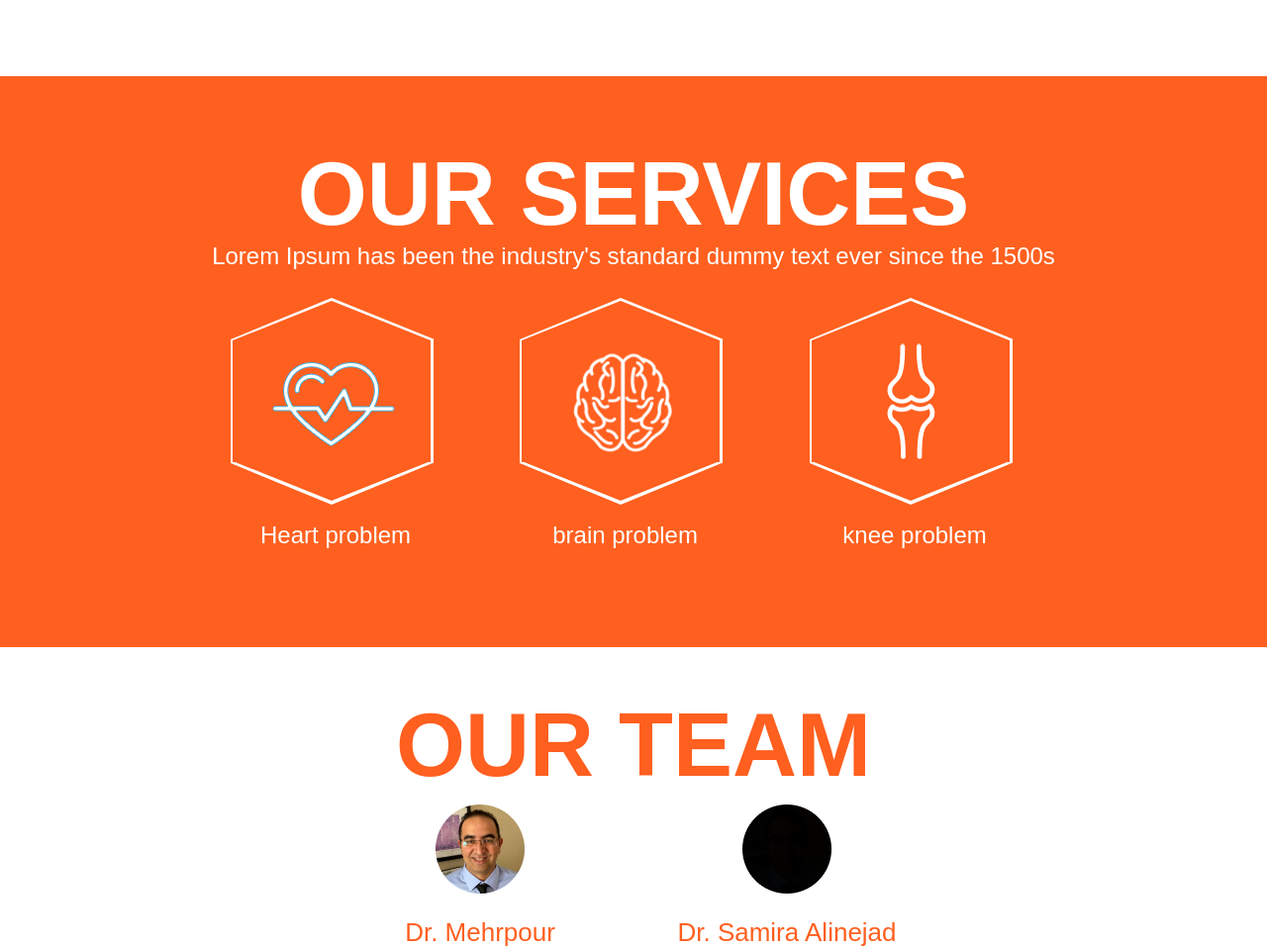
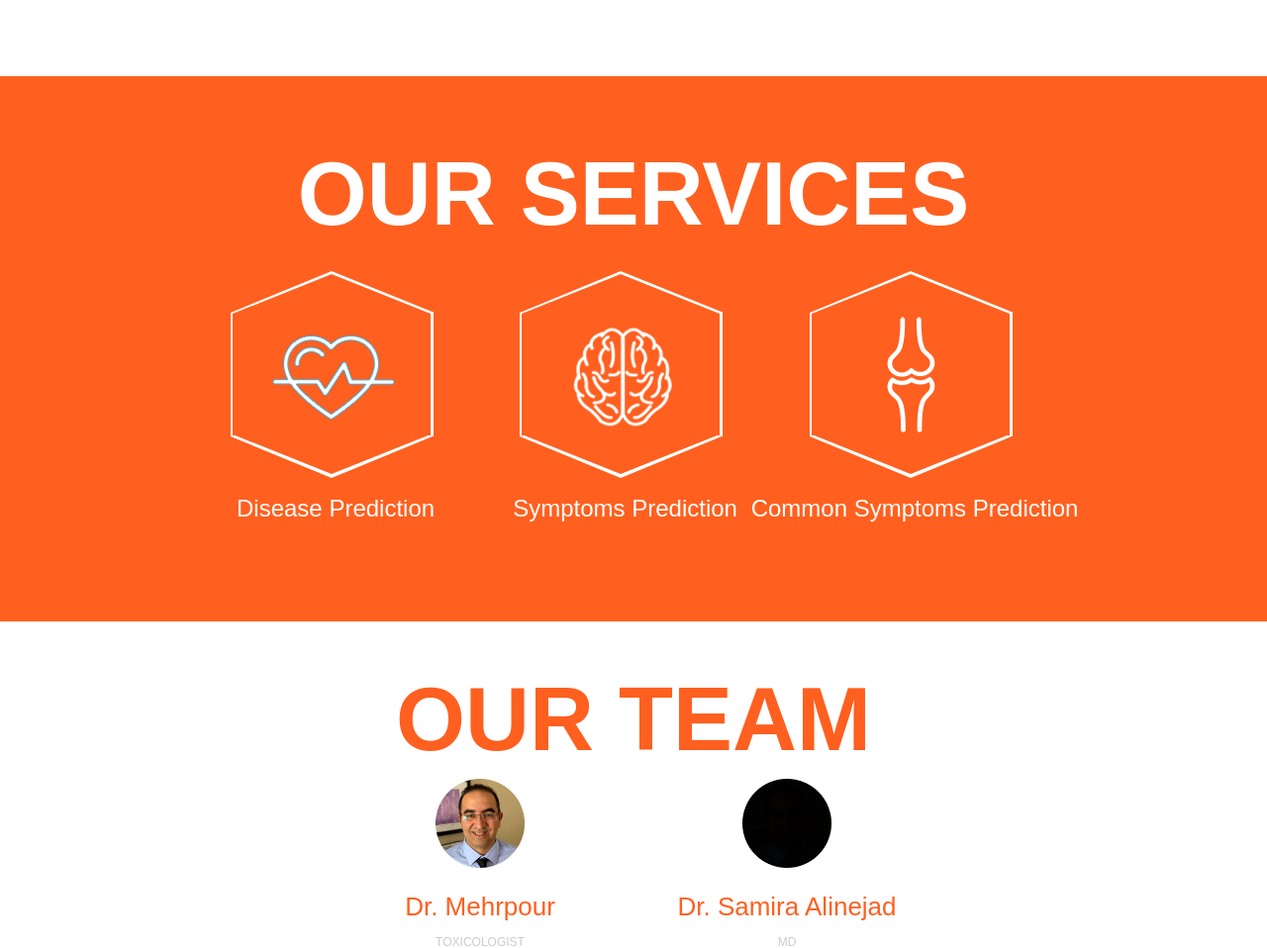
Before and after one commit to ISHWINDERGETHUB/mongodistrict, a Flask app: page / in a window 1280 px wide. Shown: the part 1871-2829 px from the top of the page at 99% size. Run offline with Flask 2, Linux system fonts and the light colour scheme; some libraries are stand-ins or nearby versions; some web fonts are replaced.

Commit message:
Update index.html

```diff
--- a/templates/index.html
+++ b/templates/index.html
@@ -174,7 +174,7 @@
 		<div class="container">
 			<div class="row">
 				<h2>our services</h2>
-				<h4>Lorem Ipsum has been the industry's standard dummy text ever since the 1500s</h4>
+				<h4></h4>
 				<div class="col-md-3 col-sm-6">
 					<div class="single-service">
 						<div class="single-service-img">
@@ -184,7 +184,7 @@
 							</a>
 							</div>
 						</div>
-						<h3>Heart problem</h3>
+						<h3>Disease Prediction</h3>
 					</div>
 				</div>
 				<div class="col-md-3 col-sm-6">
@@ -196,7 +196,7 @@
 							</a>
 							</div>
 						</div>
-						<h3>brain problem</h3>
+						<h3>Symptoms Prediction</h3>
 					</div>
 				</div>
 				<div class="col-md-3 col-sm-6">
@@ -208,7 +208,7 @@
 							</a>
 							</div>
 						</div>
-						<h3>knee problem</h3>
+						<h3>Common Symptoms Prediction</h3>
 					</div>
 				</div>
 			</div>
```
